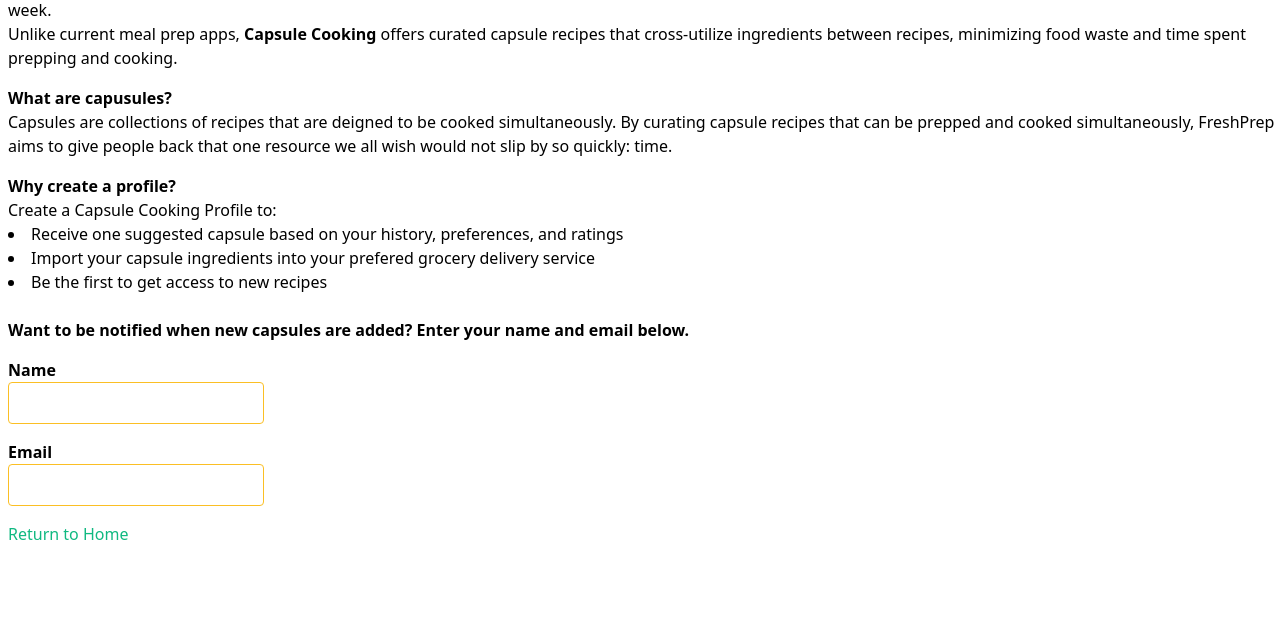
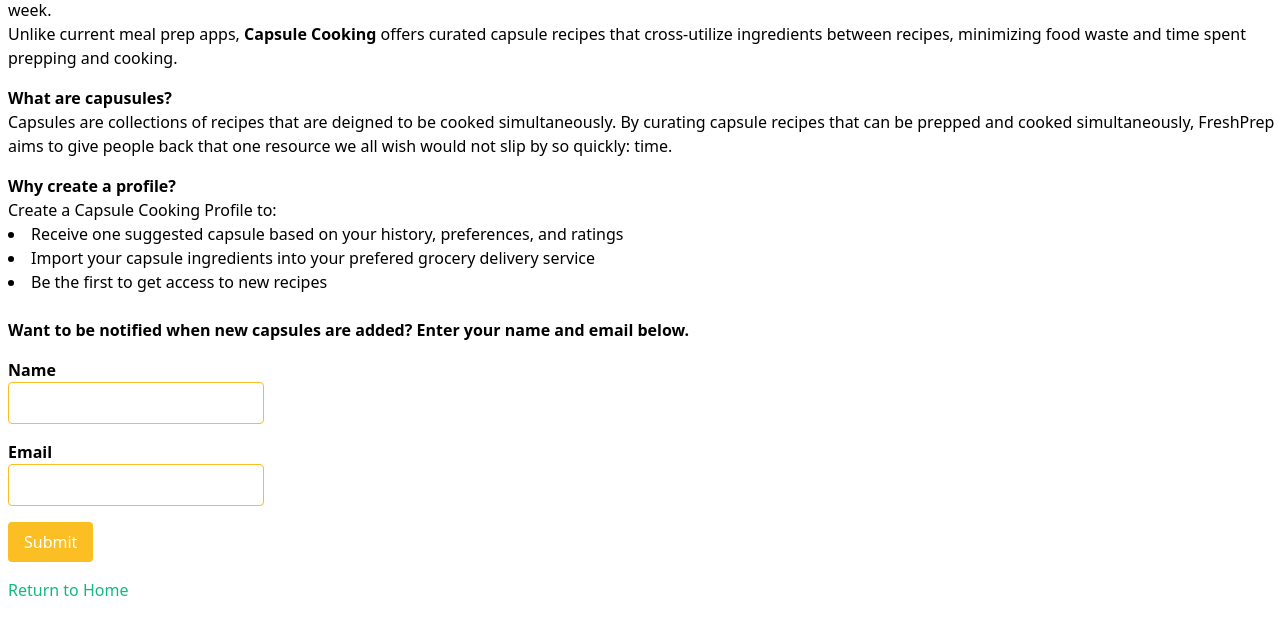
Before and after one commit to ErikkaAsem/hw2, a plain HTML site: page About.html in a window 1280 px wide. Shown: the part 118-752 px from the top of the page. Drawn offline with nearby package versions, Linux system fonts and the light colour scheme.

Commit message:
updated form

```diff
--- a/About.html
+++ b/About.html
@@ -49,6 +49,7 @@
             <label class="block mt-4 font-bold" for="email">Email</label>
             <input class="p-2 w-64 border border-yellow-400 rounded shadow-xs focus:outline-none focus:ring-yellow-500
             focus:border-yellow-500" type="text" id="email" name="email">
+            <button class="block mt-4 text-white bg-yellow-400 rounded px-4 py-2">Submit</button>
     </div>
         <a class= "text-green-500 ml-2" href="index.html">Return to Home</a>
 </div>
```
